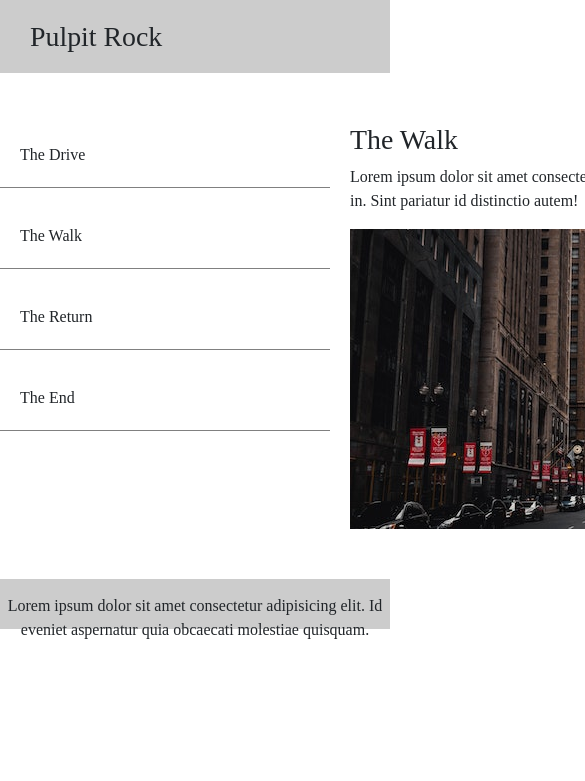
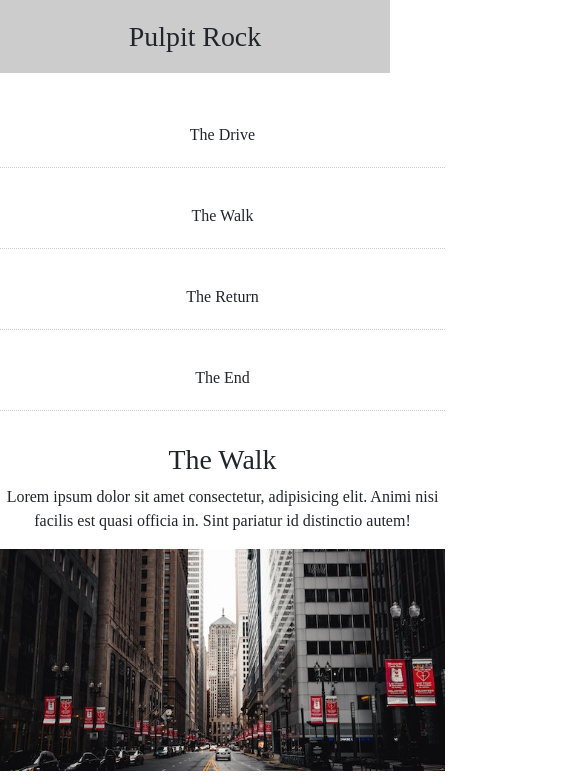
Before and after one commit to rachelhmyx/rn25-mylth, a React (Create React App) app in the folder 2-mylth1/: page / in a window 390 px wide. Shown: the top 781 px of the page, 585 px wide, since content can reach past the window. Built offline with nearby package versions, Linux system fonts and the light colour scheme.

Commit message:
add responsive-homework1

```diff
--- a/2-mylth1/src/App.css
+++ b/2-mylth1/src/App.css
@@ -45,7 +45,7 @@
   font-family: "Times New Roman", Times, serif;
   background-color: #ccc;
   padding: 20px 30px;
-  margin-bottom: 50px;
+  margin-bottom: 30px;
 }
 /* End of Heading Style */
 
@@ -83,4 +83,44 @@ footer p {
 /* End of Footer Style */
 
 /* Responsive */
+@media only screen and (max-width: 500px) {
+  /* Heading Style */
+  .heading-text {
+    text-align: center;
+  }
+  /* End of Heading Style */
+
+  /* Content Style */
+  .content {
+    display: grid;
+    grid-template-columns: 445px;
+    grid-template-rows: repeat(3, 300px);
+    gap: 40px;
+  }
+
+  .sub-content-1 p {
+    border-bottom: 1px dotted #ccc;
+    text-align: center;
+    cursor: pointer;
+    transition: color 1s ease;
+  }
+  .sub-content-1 p:hover {
+    color: orange;
+  }
+
+  .sub-content-2 {
+    text-align: center;
+  }
+  .sub-content-img {
+    width: 445px;
+  }
+  /* End of Content Style */
+
+  /* Footer Style */
+  footer p {
+    font-size: 13px;
+    padding-top: 10px;
+  }
+  /* End of Footer Style */
+}
 /* End of Responsive */
--- a/2-mylth1/src/App.tsx
+++ b/2-mylth1/src/App.tsx
@@ -26,16 +26,24 @@ function App() {
             Lorem ipsum dolor sit amet consectetur, adipisicing elit. Animi nisi
             facilis est quasi officia in. Sint pariatur id distinctio autem!
           </p>
-          <img src={img} alt="" />
+          <img src={img} alt="" className="sub-content-img" />
         </div>
 
         <div className="sub-content-3">
+          <div className="detail content-1">
             <h1>What?</h1>
             <p>Lorem ipsum dolor, sit amet consectetur adipisicing elit.</p>
+          </div>
+
+          <div className="detail content-2">
             <h1>Where?</h1>
             <p>Lorem ipsum dolor, sit amet consectetur adipisicing elit.</p>
+          </div>
+
+          <div className="detail content-3">
             <h1>Price?</h1>
             <p>Lorem ipsum dolor, sit amet consectetur adipisicing elit. </p>
+          </div>
         </div>
       </div>
       {/* End of Content */}
```
Lines whose indentation alone changed are shown as unchanged.
